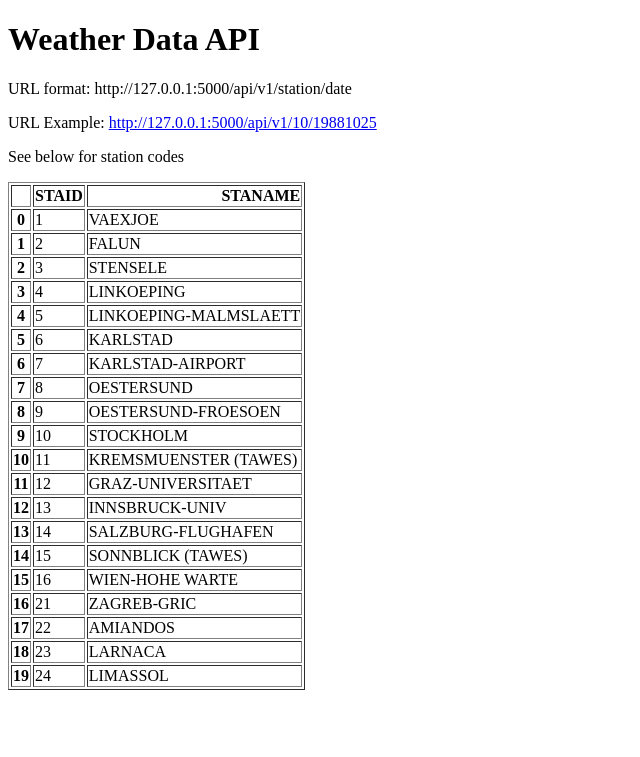
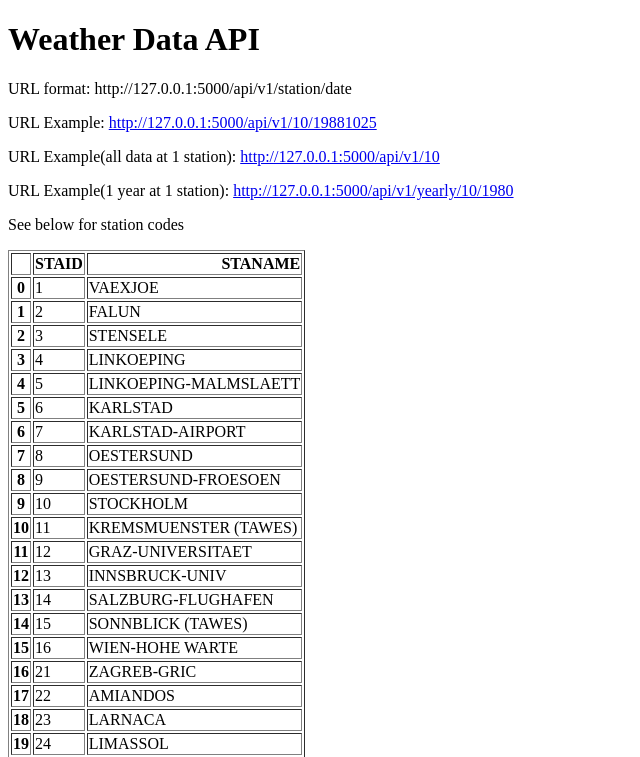
Before and after one commit to duck0249/app6_RESTAPI, a Flask app: page / in a window 1280 px wide. Shown: the top 757 px of the page, without its empty margins (0-640 px from the left). Run offline with Flask 3, Linux system fonts and the light colour scheme.

Commit message:
final code

```diff
--- a/main.py
+++ b/main.py
@@ -8,6 +8,7 @@ df_station = pd.read_csv("./data_small/stations.txt", skiprows=17)
 df_station = df_station.iloc[:20,[0,1]]
 df_html = df_station.to_html(header=True)
 
+
 @app.route("/")
 def home():
     try:
@@ -17,16 +18,13 @@ def home():
 
 
 @app.route("/api/v1/<station>/<date>")
-def about(station, date):
+def api_all(station, date):
     try:
         filename = f"./data_small/TG_STAID{str(station).zfill(6)}.txt"
         df = pd.read_csv(filename, skiprows=20, parse_dates=["    DATE"])
 
         date = datetime.strptime(date, "%Y%m%d")
         date = date.strftime("%Y-%m-%d")
-
-
-
         temperature = df.loc[df["    DATE"] == date]["   TG"].squeeze() / 10
         return {"station": station,
         		"date": date,
@@ -36,5 +34,31 @@ def about(station, date):
         return f"Error: {e}"
 
 
+@app.route("/api/v1/<station>/")
+def api_station(station):
+	try:
+		filename = f"./data_small/TG_STAID{str(station).zfill(6)}.txt"
+		df = pd.read_csv(filename, skiprows=20, parse_dates=["    DATE"])
+		result = df.to_dict(orient="records")
+
+		return result
+
+	except Exception as e:
+		return f"Error: {e}"
+
+
+@app.route("/api/v1/yearly/<station>/<year>")
+def api_yearly(station, year):
+	try:
+		filename = f"./data_small/TG_STAID{str(station).zfill(6)}.txt"
+		df = pd.read_csv(filename, skiprows=20)
+		df["    DATE"] = df["    DATE"].astype(str)
+		result = df[df["    DATE"].str.startswith(str(year))].to_dict(orient="records")
+
+		return result
+
+	except Exception as e:
+		return f"Error : {e}"
+
 if __name__ == "__main__":
     app.run(debug=True)
--- a/templates/home.html
+++ b/templates/home.html
@@ -9,6 +9,8 @@
 	<h1>Weather Data API</h1>
 	<p>URL format: http://127.0.0.1:5000/api/v1/station/date</p>
 	<p>URL Example: <a href="http://127.0.0.1:5000/api/v1/10/19881025", target="_blank"> http://127.0.0.1:5000/api/v1/10/19881025</a></p>
+	<p>URL Example(all data at 1 station): <a href="http://127.0.0.1:5000/api/v1/10", target="_blank"> http://127.0.0.1:5000/api/v1/10</a></p>
+	<p>URL Example(1 year at 1 station): <a href="http://127.0.0.1:5000/api/v1/yearly/10/1980", target="_blank"> http://127.0.0.1:5000/api/v1/yearly/10/1980</a></p>
 	<p>See below for station codes</p>
 	<div>
 		{{ table|safe }}
```
